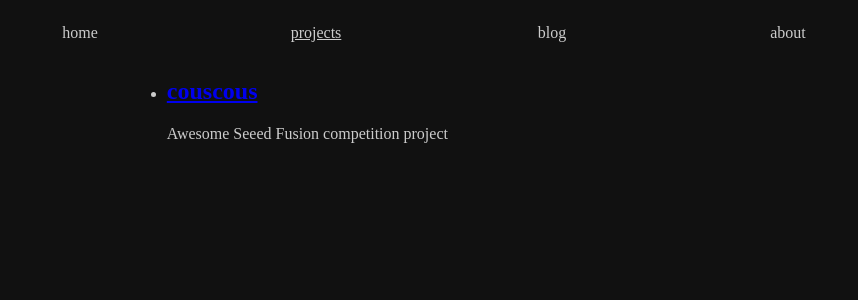
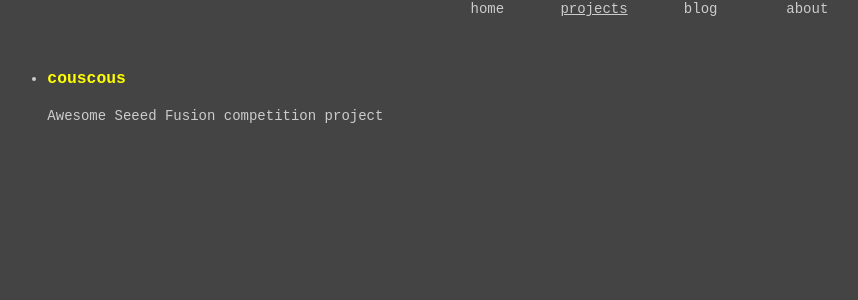
Before and after one commit to qwelyt/qwelyt.github.io, a Jekyll site: the page built from projects.html, in a window 1280 px wide. Shown: the top 300 px of the page, without its empty margins (206-1064 px from the left). Built offline with Jekyll 4.4.1, drawn with Linux system fonts in a browser that asks for light colours.

Commit message:
Update style

```diff
--- a/_layouts/default.html
+++ b/_layouts/default.html
@@ -8,9 +8,11 @@
 </head>
 
 <body>
-  {% include nav.html %}
-  <div class="content">
-    {{ content }}
+  <div id="wrapper">
+    {% include nav.html %}
+    <div class="content">
+      {{ content }}
+    </div>
   </div>
 </body>
 
--- a/_layouts/post.html
+++ b/_layouts/post.html
@@ -2,7 +2,7 @@
 layout: default
 ---
 <h1>{{ page.title }}</h1>
-<p>{{ page.date | date_to_string }}</p>
+<p>{{ page.date |date: "%Y-%m-%d"}}</p>
 <small>{{ page.tag }}</small>
 
 {{ content }}
--- a/_layouts/project.html
+++ b/_layouts/project.html
@@ -9,6 +9,6 @@ layout: default
 <ul>
   {% assign filtered_posts = site.posts | where: 'tag', page.tag_name %}
   {% for post in filtered_posts %}
-    <li><a href="{{ post.url }}">{{ post.title }}</a></li>
+    <li><a href="{{ post.url }}">{{ post.date | date: "%Y-%m-%d" }} - {{ post.title }}</a></li>
   {% endfor %}
 </ul>
--- a/_sass/main.scss
+++ b/_sass/main.scss
@@ -1,26 +1,67 @@
 $text-colour: #ccc;
+html, body {
+  background: #444;
+}
+html {
+  height: 100%;
+}
 body {
-  background: #111;
   color: $text-colour;
-  width: 80%;
-  margin-left: auto;
-  margin-right: auto;
+  font-family: monospace;
+  font-size: 14px;
+  line-height: 1.4;
+  margin: 0;
+  min-height: 100%;
+  overflow-wrap: break-word;
+}
+
+h2, h3, h4, h5, h6 {
+   margin-top: 3rem;
+   margin-bottom: 0;
+}
+
+hr { margin: 2rem 0; }
+
+p { margin: 1rem 0; }
+
+li { margin: 0.4rem 0; }
+
+.excerpt {
+  margin-top: -1em;
+  padding-top: -1em;
+}
+.content a {
+  color: yellow;
+  font-style: none;
+  text-decoration: none;
+
+  &:hover {
+    text-decoration: underline;
+  }
+}
+
+#wrapper {
+  display: grid;
+  grid-template-columns: repeat(3, 1fr) 2fr 1fr;
+  grid-template-rows: 1fr repeat(5, 3fr);
+  grid-column-gap: 0px;
+  grid-row-gap: 0px;
 }
 
 nav{
+  text-align: center;
+  grid-area: 1 / 4 / 2 / 5;
   display: grid;
-  gap: 1rem;
-  grid-template-columns: repeat(4, minmax(0, 2fr));
+  grid-template-columns: repeat(4, 1fr);
+  grid-template-rows: subgrid;
   text-align: center;
-  padding: 1rem 3rem;
 }
 
 nav > a {
   color: $text-colour;
   text-decoration: none;
-
 }
-nav >  a:hover {
+nav > a:hover {
   color: #efefef;
   font-weight: bold;
 }
@@ -29,7 +70,5 @@ nav >  a:hover {
 }
 
 .content {
-  width: 60%;
-  margin-left: auto;
-  margin-right: auto;
+  grid-area: 2 / 2 / 5 / 5;
 }
--- a/blog.html
+++ b/blog.html
@@ -7,7 +7,7 @@ title: Blog
 <ul>
   {% for post in site.posts %}
     <li>
-      <h2><a href="{{ post.url }}">{{ post.title }}</a></h2>
+      <h3><a href="{{ post.url }}">{{ post.date | date: "%Y-%m-%d"}} - {{ post.title }} </a></h3>
       {{ post.excerpt }}
     </li>
   {% endfor %}
--- a/projects.html
+++ b/projects.html
@@ -5,7 +5,7 @@ title: Projects
 <ul>
   {% for project in site.projects %}
     <li>
-      <h2><a href="{{ project.url }}">{{ project.title }}</a></h2>
+      <h3><a href="{{ project.url }}">{{ project.title }}</a></h3>
       {{ project.excerpt }}
     </li>
   {% endfor %}
```
